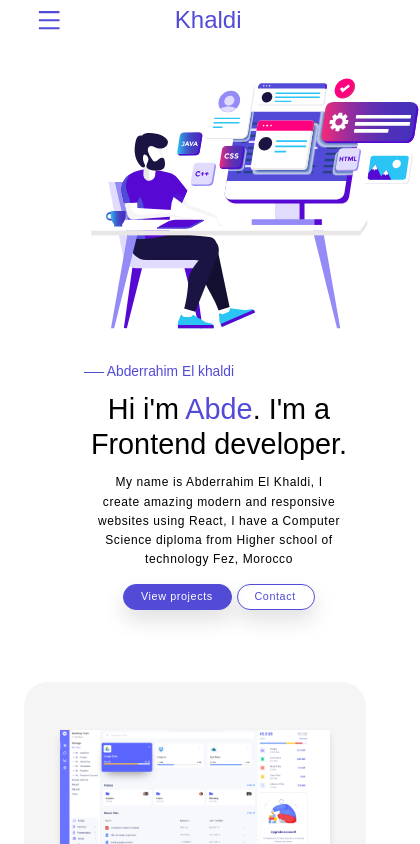
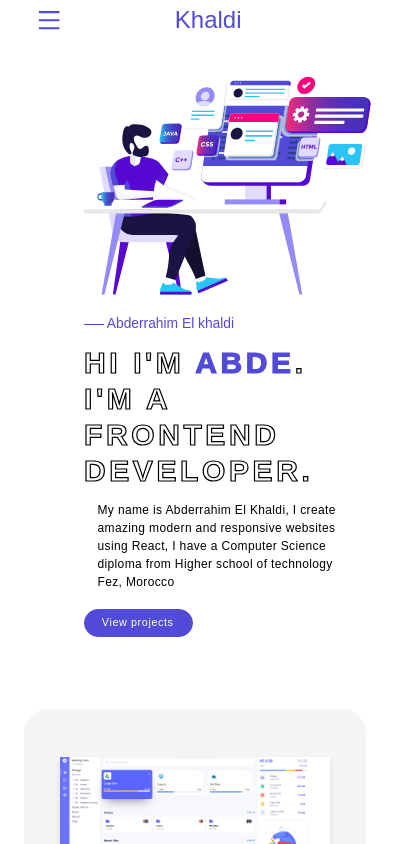
Before and after one commit to devkhaldi/portfolio, a React (Create React App) app: page /portfolio in a window 390 px wide. Shown: the top 844 px of the page, 420 px wide, since content can reach past the window. Built offline with nearby package versions, Linux system fonts and the light colour scheme.

Commit message:
hero text

```diff
--- a/src/App.css
+++ b/src/App.css
@@ -126,7 +126,7 @@ input {
   padding: 0.3rem 1.3rem;
   border: calc(1rem / 10) solid var(--primary-color);
   font-weight: 500;
-  box-shadow: 0 10px 20px rgba(100, 100, 100, 0.2) !important;
+  box-shadow: 0 20px 20px rgba(100, 100, 100, 0.2) !important;
 }
 
 .btn svg {
--- a/src/components/Navbar.js
+++ b/src/components/Navbar.js
@@ -11,7 +11,7 @@ const Navbar = () => {
 
   // Get system theme
   // const darkThemeMq = window.matchMedia("(prefers-color-scheme: dark)")
-  //  const [darkMode, setDarkMode] = useState(darkThemeMq.matches)
+  // const [darkMode, setDarkMode] = useState(darkThemeMq.matches)
   // useEffect(() => {
   //   // Set system theme
   //   if (darkThemeMq.matches === true) body.className = "dark-mode"
--- a/src/home/Hero.css
+++ b/src/home/Hero.css
@@ -23,7 +23,7 @@
   max-width: 78rem;
 }
 .hero .hero-text .text-content {
-  padding-top: 2.2rem;
+  padding-top: 1.5rem;
   padding-left: 4rem;
 }
 .hero .hero-text .text-content .name {
@@ -31,7 +31,7 @@
   display: flex;
   align-items: center;
   gap: 0.2rem;
-  margin: 0.5rem 0;
+  margin: 0;
 }
 .hero .hero-text .text-content .name span {
   color: var(--primary-color);
@@ -43,34 +43,47 @@
   background: var(--primary-color);
 }
 .hero .hero-text h1 {
-  color: var(--black);
-  font-weight: 300;
-  font-size: 2.2rem;
+  /* background: url("https://multiqos.com/_next/static/media/bg.d9164e89935004bbe370b28d180ef54c.webp"); */
+  background-clip: text;
+  -moz-background-clip: text;
+  background-size: cover;
+  color: transparent;
+  -webkit-text-stroke-width: 0.1rem;
+  -webkit-text-stroke-color: black;
+  font-weight: 800;
+  font-size: 2.5rem;
   margin: 0.8rem 0;
+  text-transform: uppercase;
+  letter-spacing: 0.3rem;
+  transition: all 1s;
+  /* transform: scaleY(1.1); */
   /* font-family: SF ui, "Raleway", sans-serif; */
 }
 .hero .hero-text h1 span {
   color: var(--primary-color);
+  -webkit-text-stroke-width: 0.1rem;
+  -webkit-text-stroke-color: var(--primary-color);
 }
 .hero .hero-text p {
   margin-top: 1.2rem;
   width: 95%;
   color: var(--text-1);
   font-size: 1rem;
-  line-height: 1.6rem;
-  font-weight: 400;
-  letter-spacing: 0.05rem;
+  line-height: 1.5rem;
+  font-weight: 500;
+  letter-spacing: 0.03rem;
   font-family: "Poppins", "Raleway", sans-serif;
 }
 .hero .hero-buttons {
-  margin-top: 1.2rem;
+  margin-top: 1.5rem;
 }
 .hero .hero-buttons .btn {
-  font-weight: 400;
+  font-weight: 500;
   font-size: 0.9rem;
-  padding: 0.3rem 1.4rem;
+  padding: 0.4rem 1.4rem;
   padding-right: 1rem;
   letter-spacing: 0.05rem;
+  box-shadow: none !important;
 }
 .hero .hero-buttons .btn:nth-child(1) {
   background-color: var(--primary-color);
@@ -180,27 +193,19 @@
     display: flex;
     flex-direction: column;
     padding: 2rem 0;
-    text-align: center;
   }
   .hero .hero-text .text-content {
-    text-align: center;
   }
   .hero .hero-illustration img {
     width: 28rem;
   }
   .hero .hero-text h1 {
-    font-weight: 200;
-    font-size: 2.3rem;
     margin-bottom: 1rem;
   }
   .hero .hero-text p {
     margin: 0 auto;
   }
-  .hero .hero-text h1 {
-    font-weight: 200;
-    font-size: 2.4rem;
-    margin-bottom: 1rem;
-  }
+
   .hero-cards .cards {
     flex-wrap: wrap;
   }
--- a/src/home/Hero.js
+++ b/src/home/Hero.js
@@ -41,10 +41,10 @@ const Hero = () => {
               <span>View projects</span>
               <BsArrowRight />
             </Link>
-            <Link className='btn' exact to='/contact'>
+            {/* <Link className='btn' exact to='/contact'>
               <span>Contact</span>
               <BsArrowRight />
-            </Link>
+            </Link> */}
           </div>
         </div>
       </div>
--- a/src/portfolio/Hero.css
+++ b/src/portfolio/Hero.css
@@ -23,7 +23,7 @@
   max-width: 78rem;
 }
 .portfolio-hero .hero-text .text-content {
-  padding-top: 2.2rem;
+  padding-top: 1.5rem;
   padding-left: 4rem;
 }
 .portfolio-hero .hero-text .text-content .name {
@@ -31,7 +31,7 @@
   display: flex;
   align-items: center;
   gap: 0.2rem;
-  margin: 0.5rem 0;
+  margin: 0;
 }
 .portfolio-hero .hero-text .text-content .name span {
   color: var(--primary-color);
@@ -43,34 +43,47 @@
   background: var(--primary-color);
 }
 .portfolio-hero .hero-text h1 {
-  color: var(--black);
-  font-weight: 300;
-  font-size: 2.2rem;
+  /* background: url("https://multiqos.com/_next/static/media/bg.d9164e89935004bbe370b28d180ef54c.webp"); */
+  background-clip: text;
+  -moz-background-clip: text;
+  background-size: cover;
+  color: transparent;
+  -webkit-text-stroke-width: 0.1rem;
+  -webkit-text-stroke-color: black;
+  font-weight: 800;
+  font-size: 2.5rem;
   margin: 0.8rem 0;
+  text-transform: uppercase;
+  letter-spacing: 0.3rem;
+  transition: all 1s;
+  /* transform: scaleY(1.1); */
   /* font-family: SF ui, "Raleway", sans-serif; */
 }
 .portfolio-hero .hero-text h1 span {
   color: var(--primary-color);
+  -webkit-text-stroke-width: 0.1rem;
+  -webkit-text-stroke-color: var(--primary-color);
 }
 .portfolio-hero .hero-text p {
   margin-top: 1.2rem;
   width: 95%;
   color: var(--text-1);
   font-size: 1rem;
-  line-height: 1.6rem;
-  font-weight: 400;
-  letter-spacing: 0.05rem;
+  line-height: 1.5rem;
+  font-weight: 500;
+  letter-spacing: 0.03rem;
   font-family: "Poppins", "Raleway", sans-serif;
 }
 .portfolio-hero .hero-buttons {
-  margin-top: 1.2rem;
+  margin-top: 1.5rem;
 }
 .portfolio-hero .hero-buttons .btn {
-  font-weight: 400;
+  font-weight: 500;
   font-size: 0.9rem;
-  padding: 0.3rem 1.4rem;
+  padding: 0.4rem 1.4rem;
   padding-right: 1rem;
   letter-spacing: 0.05rem;
+  box-shadow: none !important;
 }
 .portfolio-hero .hero-buttons .btn:nth-child(1) {
   background-color: var(--primary-color);
@@ -98,25 +111,35 @@
     display: flex;
     flex-direction: column;
     padding: 2rem 0;
-    text-align: center;
   }
   .portfolio-hero .hero-text .text-content {
-    text-align: center;
   }
-  .hero .hero-illustration img {
+  .portfolio-hero .hero-illustration img {
     width: 28rem;
   }
   .portfolio-hero .hero-text h1 {
-    font-weight: 200;
-    font-size: 2.3rem;
     margin-bottom: 1rem;
   }
   .portfolio-hero .hero-text p {
     margin: 0 auto;
   }
-  .portfolio-hero .hero-text h1 {
-    font-weight: 200;
-    font-size: 2.4rem;
-    margin-bottom: 1rem;
+
+  .portfolio-hero-cards .cards {
+    flex-wrap: wrap;
+  }
+  .portfolio-hero-cards .cards .card {
+    display: flex;
+    flex-direction: row;
+    text-align: left;
+    padding: 1rem;
+    height: 15rem;
+    margin: 0.5rem 0;
+    width: unset !important;
+  }
+  .portfolio-hero-cards .cards .card .img-container {
+    margin-right: 1.5rem;
+  }
+  .portfolio-hero-cards .cards .card h3 {
+    font-size: 1.2rem;
   }
 }
--- a/src/portfolio/Hero.js
+++ b/src/portfolio/Hero.js
@@ -29,10 +29,10 @@ const Hero = () => {
               <span>View projects</span>
               <BsArrowRight />
             </Link>
-            <Link className='btn' exact to='/contact'>
+            {/* <Link className='btn' exact to='/contact'>
               <span>Contact</span>
               <BsArrowRight />
-            </Link>
+            </Link> */}
           </div>
         </div>
       </div>
```
